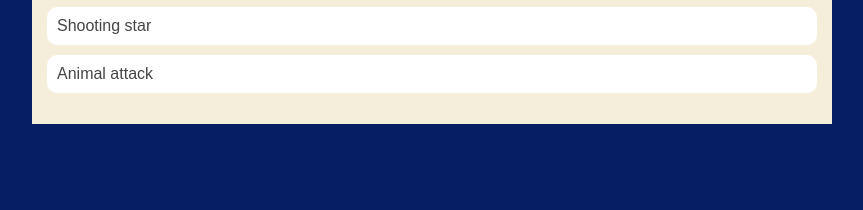
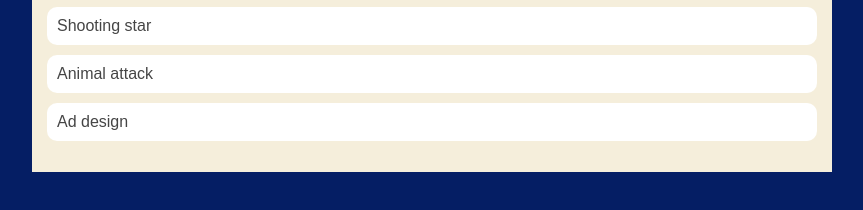
Before and after one commit to Jovan-Tucker/Jovan2079, a plain HTML site: page portfolio.html in a window 1280 px wide. Shown: the part 400-610 px from the top of the page, without its empty margins (208-1071 px from the left). Drawn offline with Linux system fonts and the light colour scheme.

Commit message:
portfolio change

```diff
--- a/portfolio.html
+++ b/portfolio.html
@@ -119,6 +119,7 @@
                         <li><a href=https://www.khanacademy.org/computer-programming/spin-off-of-project-whats-for-dinner/5778638086127616> What's for dinner </a></li>
                         <li><a href="https://www.khanacademy.org/computer-programming/spin-off-of-project-shooting-star/5451953562238976"> Shooting star </a> </li>
                         <li><a href="https://www.khanacademy.org/computer-programming/spin-off-of-project-animal-attack/5398137018040320"> Animal attack </a> </li>
+                        <li><a href="https://www.khanacademy.org/computer-programming/spin-off-of-project-ad-design/4728027642118144"> Ad design </a> </li>
                     </div>
             </main>
         </div>
```
